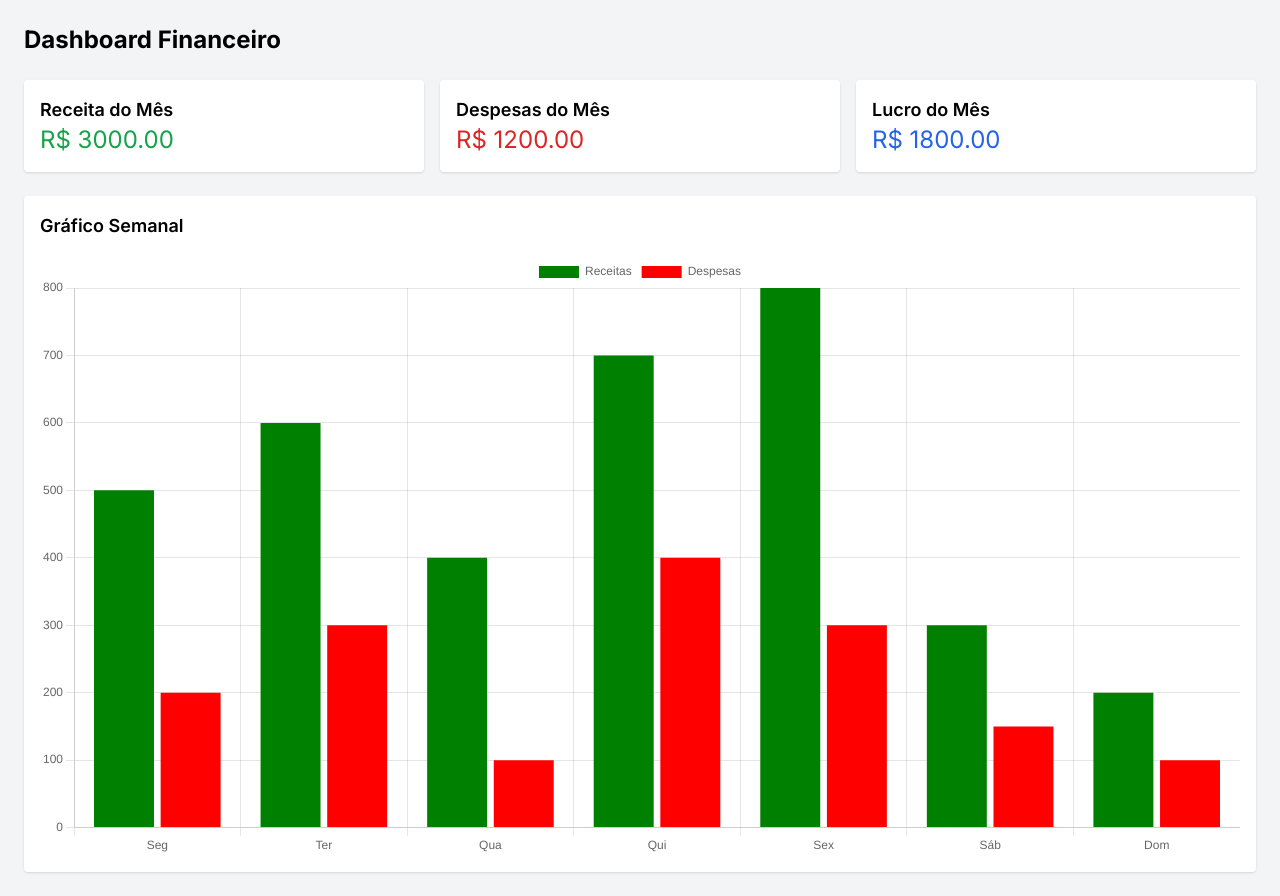
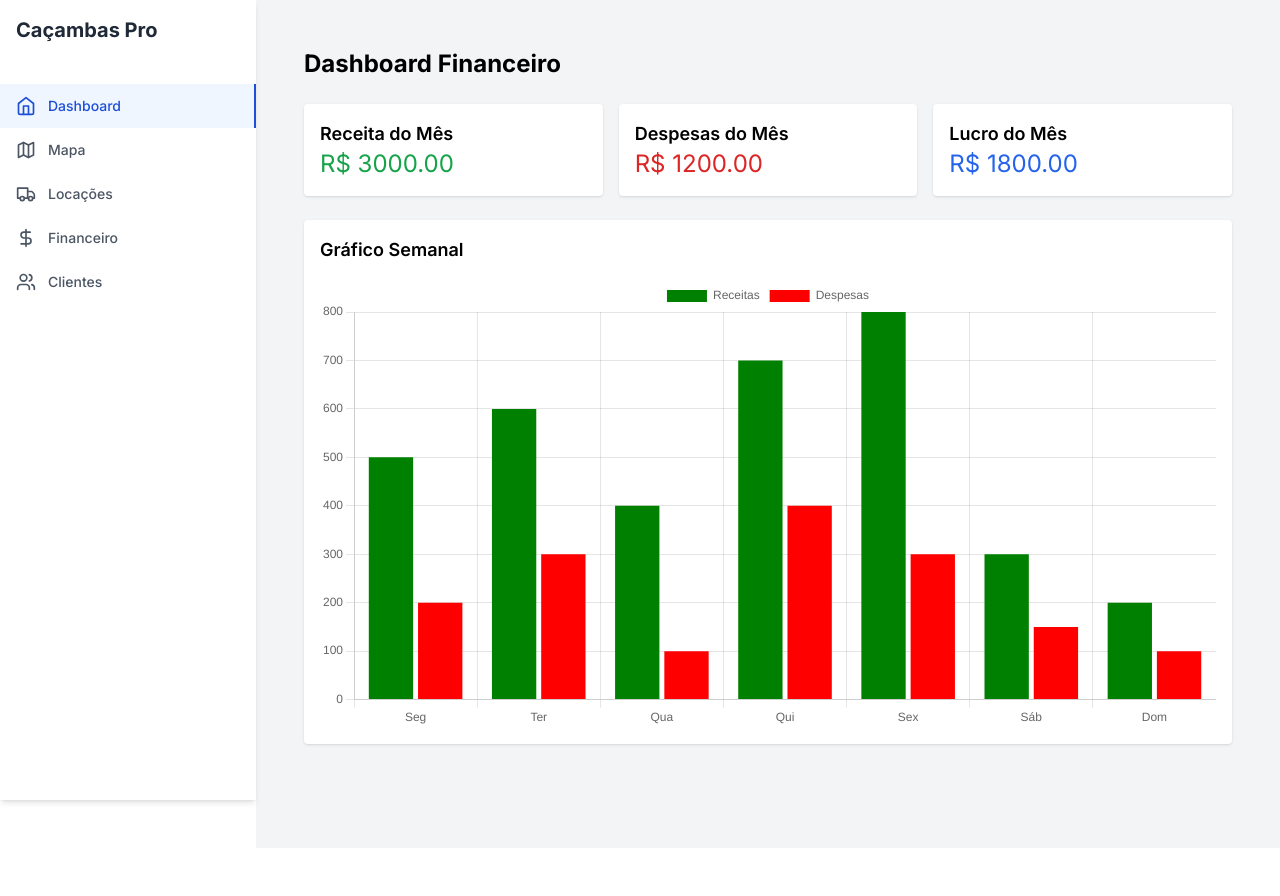
Before and after one commit to talocacoes-maker/app, a Next.js app: page / in a window 1280 px wide. After the commit the page ends 848 px from the top, so only its background shows below. Built offline with nearby package versions, Linux system fonts and the light colour scheme.

Commit message:
Update layout.tsx

```diff
--- a/app/layout.tsx
+++ b/app/layout.tsx
@@ -1,6 +1,7 @@
 import type { Metadata } from "next"
 import { Inter } from "next/font/google"
 import "./globals.css"
+import Menu from "@/components/Menu"
 
 const inter = Inter({ subsets: ["latin"] })
 
@@ -16,7 +17,10 @@ export default function RootLayout({
 }) {
   return (
     <html lang="pt-BR">
-      <body className={inter.className}>{children}</body>
+      <body className={inter.className}>
+        <Menu />
+        <main className="ml-64 p-6 bg-gray-100 min-h-screen">{children}</main>
+      </body>
     </html>
   )
 }
```
